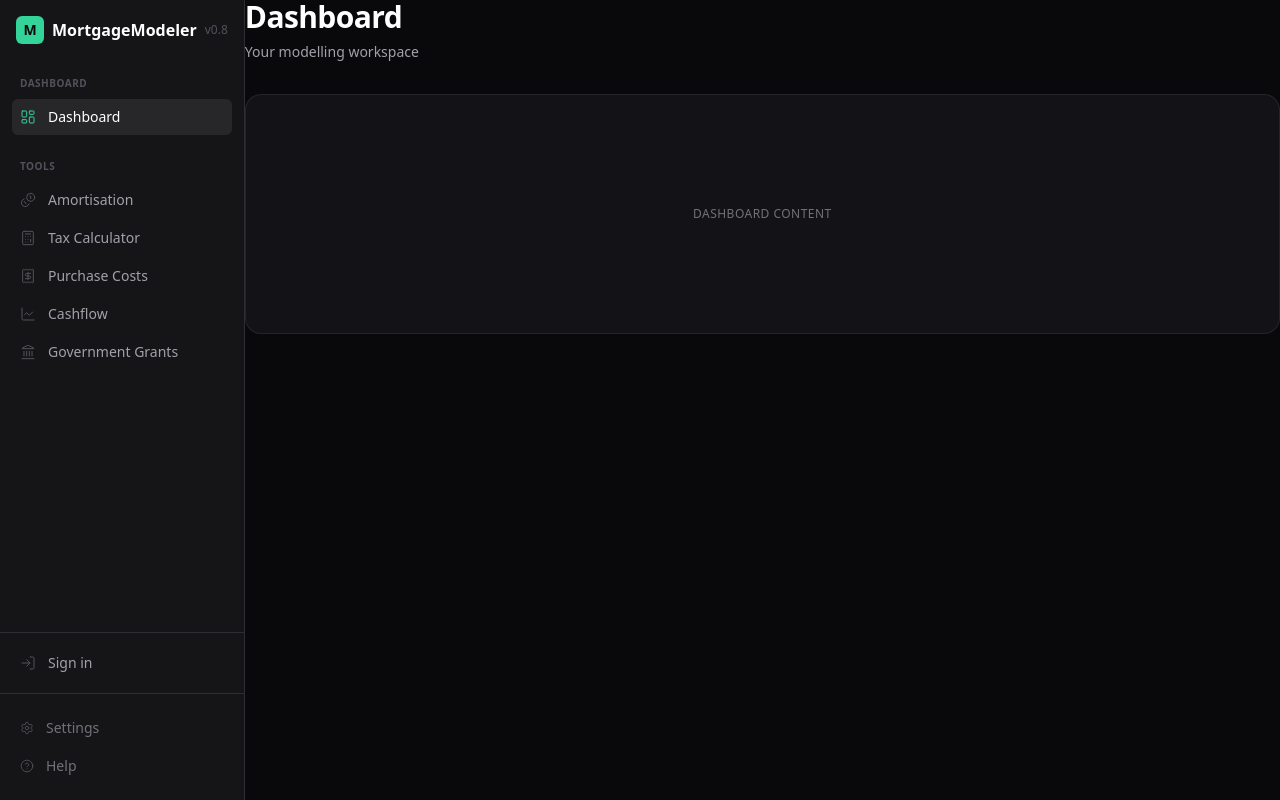
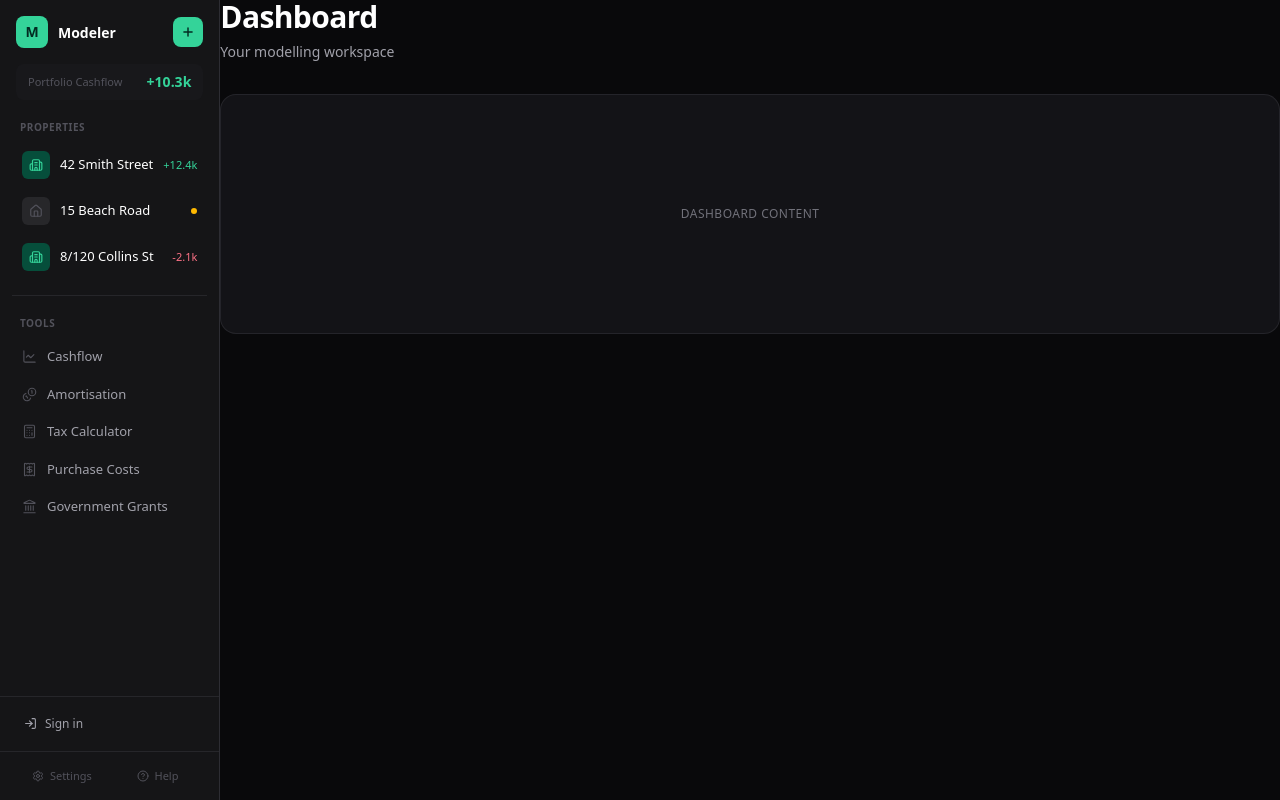
Before and after one commit to jordanlbf/MortgageModeler, a Next.js app in the folder frontend/: page / in a window 1280 px wide. Built offline with nearby package versions, Linux system fonts and the light colour scheme; no server answers.

Commit message:
feat(layout): redesign sidebar with properties list + portfolio summary

```diff
--- a/frontend/src/components/layout/Sidebar.tsx
+++ b/frontend/src/components/layout/Sidebar.tsx
@@ -4,7 +4,6 @@ import { useState } from "react";
 import Link from "next/link";
 import { usePathname } from "next/navigation";
 import {
-  LayoutDashboard,
   Coins,
   Calculator,
   Receipt,
@@ -14,10 +13,17 @@ import {
   HelpCircle,
   LogIn,
   LogOut,
+  Plus,
+  Home,
+  Building2,
   type LucideIcon,
 } from "lucide-react";
 
 import { useAuth } from "@/contexts/AuthContext";
+
+/* ─────────────────────────────────────────────────────────────────────────────
+ * Types & Data
+ * ───────────────────────────────────────────────────────────────────────────── */
 
 interface NavItem {
   href: string;
@@ -25,25 +31,39 @@ interface NavItem {
   icon: LucideIcon;
 }
 
-const DASHBOARD_NAV: NavItem[] = [
-  { href: "/", label: "Dashboard", icon: LayoutDashboard },
-];
+interface RecentProperty {
+  id: string;
+  address: string;
+  suburb: string;
+  type: "investment" | "ppor";
+  lastEdited: string;
+  status: "draft" | "complete";
+  cashflow?: number;
+  equity?: number;
+}
 
 const TOOLS_NAV: NavItem[] = [
+  { href: "/cashflow", label: "Cashflow", icon: LineChart },
   { href: "/amortisation", label: "Amortisation", icon: Coins },
   { href: "/tax", label: "Tax Calculator", icon: Calculator },
   { href: "/purchase-costs", label: "Purchase Costs", icon: Receipt },
-  { href: "/cashflow", label: "Cashflow", icon: LineChart },
   { href: "/grants", label: "Government Grants", icon: Landmark },
 ];
 
-const UTILITY_NAV: NavItem[] = [
-  { href: "#", label: "Settings", icon: Settings },
-  { href: "#", label: "Help", icon: HelpCircle },
+// TODO: Replace with real data from state/API
+const MOCK_PROPERTIES: RecentProperty[] = [
+  { id: "1", address: "42 Smith Street", suburb: "Sydney NSW", type: "investment", lastEdited: "2h ago", status: "complete", cashflow: 12400, equity: 185000 },
+  { id: "2", address: "15 Beach Road", suburb: "Gold Coast QLD", type: "ppor", lastEdited: "Yesterday", status: "draft", equity: 95000 },
+  { id: "3", address: "8/120 Collins St", suburb: "Melbourne VIC", type: "investment", lastEdited: "3 days ago", status: "complete", cashflow: -2100, equity: 62000 },
 ];
+
+/* ─────────────────────────────────────────────────────────────────────────────
+ * Main Sidebar Component
+ * ───────────────────────────────────────────────────────────────────────────── */
 
 export default function Sidebar() {
   const pathname = usePathname();
+  const totalCashflow = MOCK_PROPERTIES.reduce((sum, p) => sum + (p.cashflow ?? 0), 0);
 
   return (
     <aside
@@ -54,105 +74,130 @@ export default function Sidebar() {
         borderRight: "1px solid var(--color-border-default)",
       }}
     >
-      {/* Logo */}
-      <Link
-        href="/"
-        className="flex items-center gap-2 px-4 py-4 transition-opacity hover:opacity-85"
-      >
-        <span
-          aria-hidden="true"
-          className="inline-flex items-center justify-center w-7 h-7 rounded-md text-sm font-bold shrink-0"
-          style={{
-            background: "var(--color-brand)",
-            color: "var(--color-surface-page)",
-          }}
-        >
+      {/* Logo + New Analysis */}
+      <div className="px-4 py-4 flex items-center justify-between">
+        <Link href="/" className="flex items-center gap-2.5 group">
+          <span className="inline-flex items-center justify-center w-8 h-8 rounded-lg text-sm font-bold bg-[var(--color-brand)] text-[var(--color-brand-contrast)] transition-transform group-hover:scale-105">
             M
           </span>
-        <span
-          className="font-semibold"
-          style={{ color: "var(--color-fg-primary)" }}
+          <span className="font-semibold text-[var(--color-fg-primary)] text-[14px]">Modeler</span>
+        </Link>
+        <Link
+          href="/cashflow"
+          className="p-2 rounded-lg bg-[var(--color-brand)] hover:bg-[var(--color-brand-hover)] text-[var(--color-brand-contrast)] transition-all hover:scale-105"
+          title="New analysis"
         >
-          MortgageModeler
+          <Plus size={14} strokeWidth={2.5} />
+        </Link>
+      </div>
+
+      {/* Portfolio Cashflow Summary */}
+      <div className="px-4 pb-3">
+        <div className="flex items-center justify-between px-3 py-2 rounded-lg bg-[var(--color-surface-raised)]">
+          <span className="text-[11px] text-[var(--color-fg-muted)]">Portfolio Cashflow</span>
+          <span className={`text-sm font-semibold tabular-nums ${totalCashflow >= 0 ? "text-[var(--color-data-positive)]" : "text-[var(--color-data-negative)]"}`}>
+            {totalCashflow >= 0 ? "+" : ""}{(totalCashflow / 1000).toFixed(1)}k
           </span>
-        <span
-          className="ml-auto text-xs"
-          style={{ color: "var(--color-fg-muted)" }}
-        >
-          v0.8
-        </span>
-      </Link>
+        </div>
+      </div>
 
       {/* Navigation */}
-      <nav className="flex-1 px-3 py-4">
-        <NavSection header="Dashboard" firstSection>
-          {DASHBOARD_NAV.map((item) => (
-            <NavItemRow key={item.href} {...item} pathname={pathname} />
+      <nav className="flex-1 px-3 overflow-y-auto">
+        {/* Properties Section */}
+        <p className="px-2 py-2 text-[10px] font-semibold uppercase tracking-wider text-[var(--color-fg-muted)]">
+          Properties
+        </p>
+        <div className="space-y-0.5">
+          {MOCK_PROPERTIES.map((property) => (
+            <PropertyRow key={property.id} property={property} />
           ))}
-        </NavSection>
+        </div>
 
-        <NavSection header="Tools">
+        {/* Tools Section */}
+        <div className="mt-4 pt-3 border-t border-[var(--color-border-subtle)]">
+          <p className="px-2 py-2 text-[10px] font-semibold uppercase tracking-wider text-[var(--color-fg-muted)]">
+            Tools
+          </p>
+          <div className="space-y-0.5">
             {TOOLS_NAV.map((item) => (
               <NavItemRow key={item.href} {...item} pathname={pathname} />
             ))}
-        </NavSection>
+          </div>
+        </div>
       </nav>
 
-      {/* Account + utilities */}
-      <div
-        className="flex flex-col"
-        style={{ borderTop: "1px solid var(--color-border-default)" }}
-      >
-        <AccountSection />
-        <div
-          className="px-3 py-4 flex flex-col gap-0.5"
-          style={{ borderTop: "1px solid var(--color-border-default)" }}
-        >
-          {UTILITY_NAV.map((item) => (
-            <NavItemRow
-              key={item.label}
-              {...item}
-              pathname={pathname}
-              variant="utility"
-            />
-          ))}
-        </div>
-      </div>
+      {/* Footer */}
+      <SidebarFooter />
     </aside>
   );
 }
 
-function AccountSection() {
-  const { user, status, logout } = useAuth();
-  const [submitting, setSubmitting] = useState(false);
+/* ─────────────────────────────────────────────────────────────────────────────
+ * Property Row
+ * ───────────────────────────────────────────────────────────────────────────── */
 
-  if (status === "loading") {
-    // Reserve space so layout doesn't shift once bootstrap resolves.
-    return <div className="h-[52px]" aria-hidden="true" />;
-  }
+function PropertyRow({ property }: { property: RecentProperty }) {
+  const Icon = property.type === "investment" ? Building2 : Home;
+  const isPositive = (property.cashflow ?? 0) >= 0;
 
-  if (status === "anonymous") {
   return (
-      <div className="px-3 py-3">
     <Link
-          href="/login"
-          className="flex items-center gap-3 px-2 py-2 rounded-md text-sm transition-colors"
-          style={{ color: "var(--color-fg-secondary)" }}
+      href={`/cashflow?id=${property.id}`}
+      className="group flex items-center gap-2.5 px-2.5 py-2 rounded-lg hover:bg-[var(--color-surface-hover)] transition-colors"
     >
-          <LogIn
-            size={16}
-            strokeWidth={1.5}
-            style={{ color: "var(--color-fg-muted)" }}
-            className="shrink-0"
-          />
-          <span>Sign in</span>
+      <div className={`flex items-center justify-center w-7 h-7 rounded-md shrink-0 ${
+        property.type === "investment"
+          ? "bg-[var(--color-brand-subtle)] text-[var(--color-brand)]"
+          : "bg-[var(--color-surface-hover)] text-[var(--color-fg-muted)]"
+      }`}>
+        <Icon size={14} />
+      </div>
+      <div className="flex-1 min-w-0">
+        <p className="text-[13px] font-medium text-[var(--color-fg-primary)] truncate">{property.address}</p>
+      </div>
+      {property.cashflow !== undefined && (
+        <span className={`text-[11px] font-medium tabular-nums shrink-0 ${
+          isPositive ? "text-[var(--color-data-positive)]" : "text-[var(--color-data-negative)]"
+        }`}>
+          {isPositive ? "+" : ""}{(property.cashflow / 1000).toFixed(1)}k
+        </span>
+      )}
+      {property.status === "draft" && (
+        <span className="w-1.5 h-1.5 rounded-full bg-amber-400 shrink-0" title="Draft" />
+      )}
     </Link>
-      </div>
   );
 }
 
-  const email = user?.email ?? "";
-  const initial = email.charAt(0).toUpperCase() || "?";
+/* ─────────────────────────────────────────────────────────────────────────────
+ * Nav Item Row
+ * ───────────────────────────────────────────────────────────────────────────── */
+
+function NavItemRow({ href, label, icon: Icon, pathname }: NavItem & { pathname: string | null }) {
+  const isActive = pathname === href;
+
+  return (
+    <Link
+      href={href}
+      className={`flex items-center gap-2.5 px-2.5 py-2 rounded-lg text-[13px] transition-colors ${
+        isActive
+          ? "bg-[var(--color-surface-active)] text-[var(--color-fg-primary)]"
+          : "text-[var(--color-fg-secondary)] hover:bg-[var(--color-surface-subtle)]"
+      }`}
+    >
+      <Icon size={15} strokeWidth={1.75} className={isActive ? "text-[var(--color-brand)]" : "text-[var(--color-fg-muted)]"} />
+      {label}
+    </Link>
+  );
+}
+
+/* ─────────────────────────────────────────────────────────────────────────────
+ * Footer
+ * ───────────────────────────────────────────────────────────────────────────── */
+
+function SidebarFooter() {
+  const { user, status, logout } = useAuth();
+  const [submitting, setSubmitting] = useState(false);
 
   const handleLogout = async () => {
     if (submitting) return;
@@ -165,96 +210,51 @@ function AccountSection() {
   };
 
   return (
-    <div className="px-3 py-3 flex items-center gap-2">
-      <div
-        aria-hidden="true"
-        className="inline-flex items-center justify-center w-7 h-7 rounded-md text-xs font-semibold shrink-0"
-        style={{
-          background: "var(--color-surface-active)",
-          color: "var(--color-fg-primary)",
-        }}
-      >
-        {initial}
+    <div className="border-t border-[var(--color-border-subtle)]">
+      {/* Account */}
+      {status === "authenticated" && user ? (
+        <div className="px-4 py-3 flex items-center gap-2.5">
+          <div className="w-7 h-7 rounded-md bg-[var(--color-surface-hover)] text-[var(--color-fg-muted)] text-[11px] font-medium flex items-center justify-center">
+            {(user.email ?? "?")[0].toUpperCase()}
           </div>
-      <span
-        className="text-[12px] truncate min-w-0 flex-1"
-        style={{ color: "var(--color-fg-secondary)" }}
-        title={email}
-      >
-        {email}
-      </span>
+          <span className="flex-1 text-[12px] text-[var(--color-fg-secondary)] truncate">{user.email}</span>
           <button
-        type="button"
             onClick={handleLogout}
             disabled={submitting}
-        aria-label="Sign out"
-        className="p-1.5 rounded transition-colors disabled:opacity-50"
-        style={{ color: "var(--color-fg-muted)" }}
+            className="p-1 text-[var(--color-fg-muted)] hover:text-[var(--color-fg-secondary)] disabled:opacity-50 transition-colors"
+            title="Sign out"
           >
-        <LogOut size={14} strokeWidth={1.5} />
+            <LogOut size={13} />
           </button>
+        </div>
+      ) : status === "anonymous" ? (
+        <div className="px-4 py-3">
+          <Link href="/login" className="flex items-center gap-2 px-2 py-1.5 text-[12px] text-[var(--color-fg-secondary)] hover:text-[var(--color-fg-primary)] transition-colors">
+            <LogIn size={13} />
+            Sign in
+          </Link>
+        </div>
+      ) : (
+        <div className="h-[52px]" aria-hidden="true" />
+      )}
+
+      {/* Utility links */}
+      <div className="px-4 py-2 flex gap-1 border-t border-[var(--color-border-subtle)]">
+        <Link
+          href="#"
+          className="flex-1 flex items-center justify-center gap-1.5 px-2 py-2 rounded-lg text-[11px] text-[var(--color-fg-muted)] hover:text-[var(--color-fg-secondary)] hover:bg-[var(--color-surface-subtle)] transition-colors"
+        >
+          <Settings size={12} />
+          Settings
+        </Link>
+        <Link
+          href="#"
+          className="flex-1 flex items-center justify-center gap-1.5 px-2 py-2 rounded-lg text-[11px] text-[var(--color-fg-muted)] hover:text-[var(--color-fg-secondary)] hover:bg-[var(--color-surface-subtle)] transition-colors"
+        >
+          <HelpCircle size={12} />
+          Help
+        </Link>
+      </div>
     </div>
   );
 }
-
-function NavSection({
-  header,
-  firstSection = false,
-  children,
-}: {
-  header: string;
-  firstSection?: boolean;
-  children: React.ReactNode;
-}) {
-  return (
-    <div className={firstSection ? "mb-6" : ""}>
-      <p
-        className={`px-2 mb-2 text-[10px] font-semibold uppercase tracking-wider ${
-          firstSection ? "" : "mt-6"
-        }`}
-        style={{ color: "var(--color-fg-muted)" }}
-      >
-        {header}
-      </p>
-      <div className="flex flex-col gap-0.5">{children}</div>
-    </div>
-  );
-}
-
-function NavItemRow({
-  href,
-  label,
-  icon: Icon,
-  pathname,
-  variant = "default",
-}: NavItem & { pathname: string | null; variant?: "default" | "utility" }) {
-  const isActive = variant === "default" && pathname === href;
-  const isUtility = variant === "utility";
-
-  return (
-    <Link
-      href={href}
-      className="flex items-center gap-3 px-2 py-2 rounded-md text-sm transition-colors"
-      style={{
-        backgroundColor: isActive ? "var(--color-surface-active)" : "transparent",
-        color: isActive
-          ? "var(--color-fg-primary)"
-          : isUtility
-            ? "var(--color-fg-tertiary)"
-            : "var(--color-fg-secondary)",
-      }}
-    >
-      <Icon
-        size={isUtility ? 14 : 16}
-        strokeWidth={1.5}
-        style={{
-          color: isActive
-            ? "var(--color-brand)"
-            : "var(--color-fg-muted)"
-        }}
-        className="shrink-0"
-      />
-      <span>{label}</span>
-    </Link>
-  );
-}
```
Lines whose indentation alone changed are shown as unchanged.
